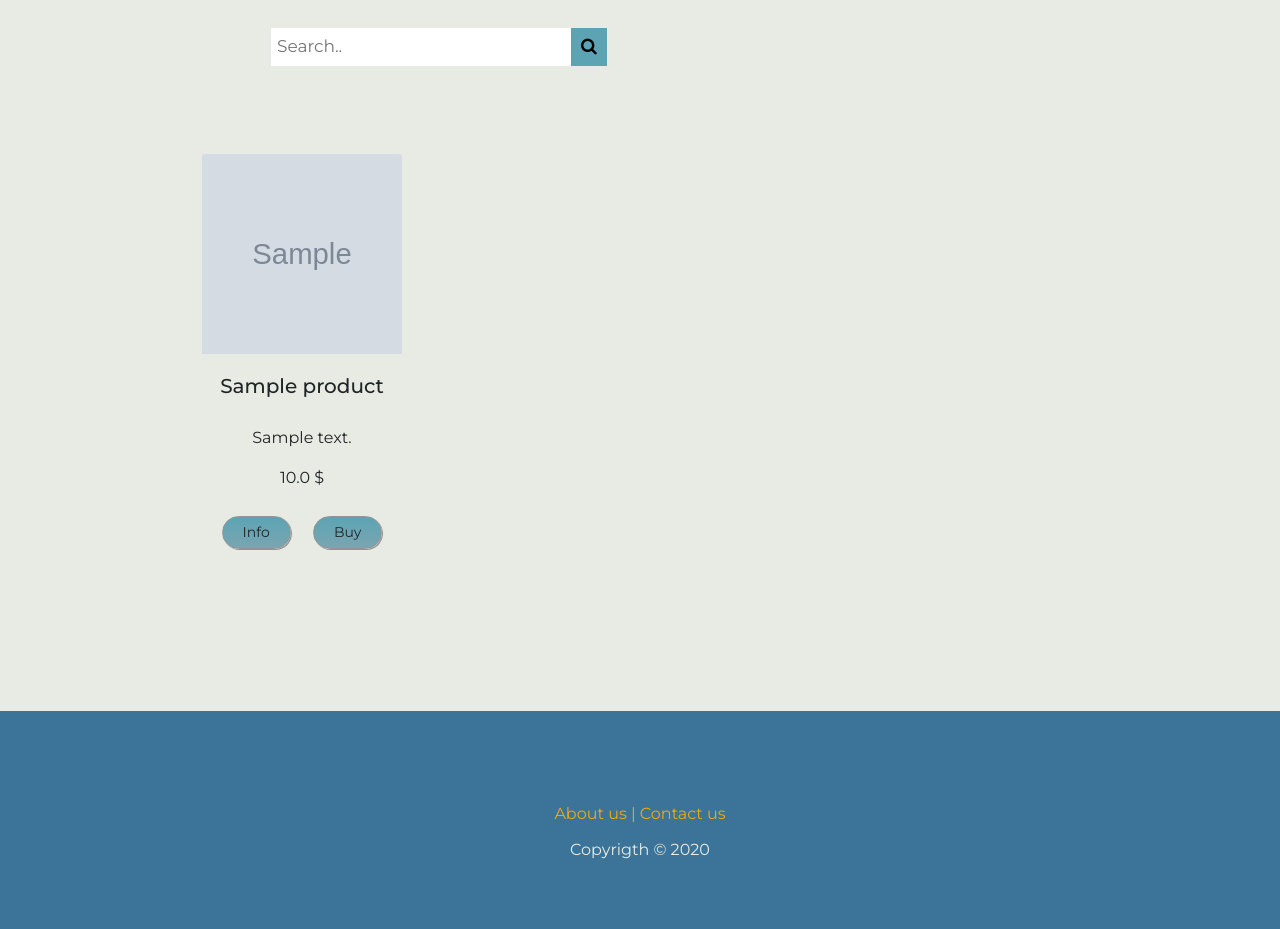
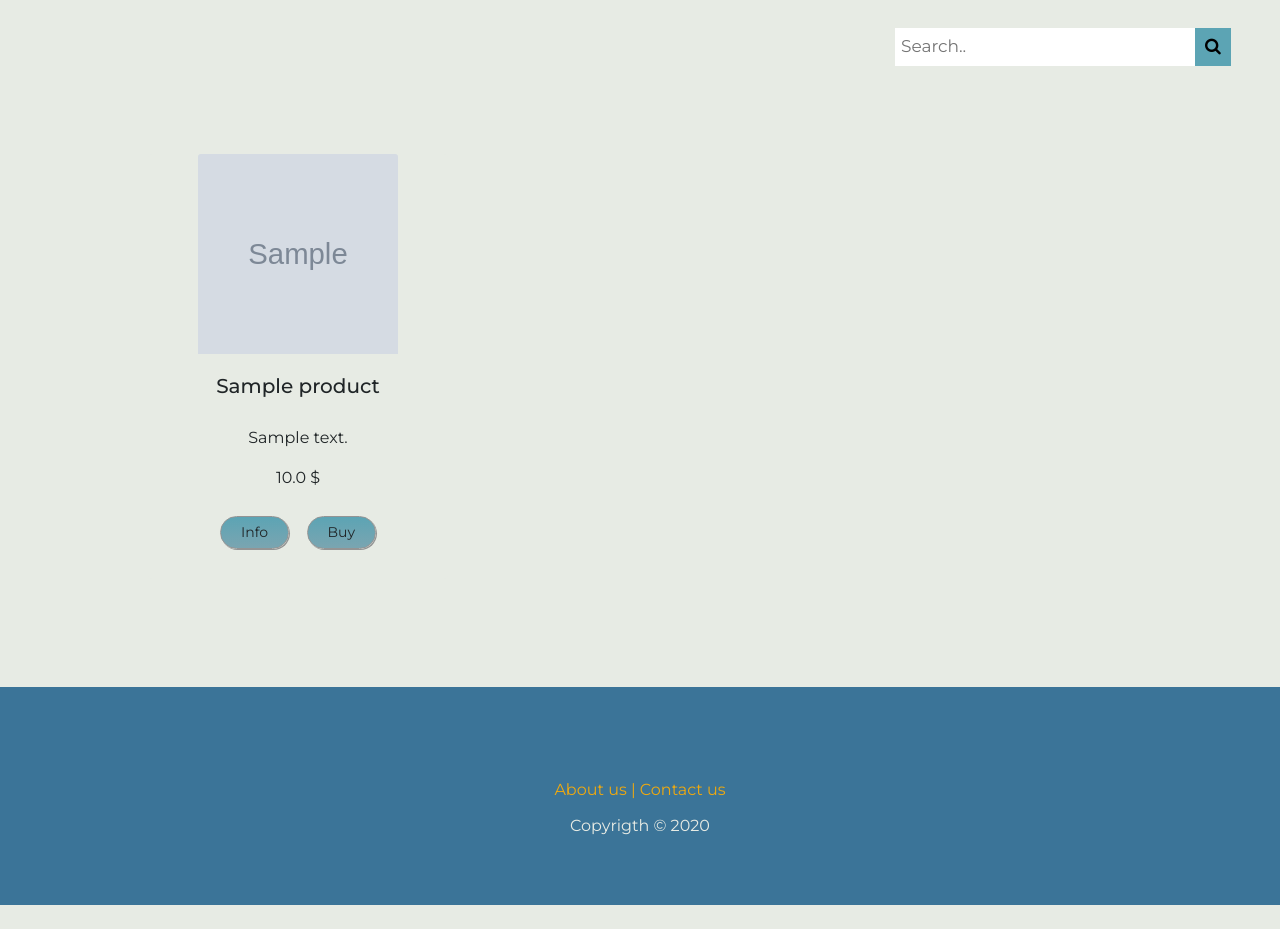
Before and after one commit to gunnsteinng/CaptainConsole2.0, a Django app: page /product/ in a window 1280 px wide. Shown: the part 198-1127 px from the top of the page. After the commit the page ends 1103 px from the top, so only its background shows below. Run offline with Django 3.2, Linux system fonts and the light colour scheme; tables that the repository leaves empty hold one stand-in row (values such as "Sample post"); grey boxes marked "Sample" are stand-in pictures; some libraries are stand-ins or nearby versions.

Commit message:
styles breytingar á search bar

```diff
--- a/static/css/products.css
+++ b/static/css/products.css
@@ -1,6 +1,7 @@
 .single-product {
     border: none;
     background-color: #e7ebe4;
+    max-width: 300px;
 }
 
 .prdouct-background {
@@ -49,3 +50,11 @@
     text-align: right;
     margin-right: 5px;
 }
+
+.search-size-position {
+    width: 400px;
+}
+
+.description-center {
+    padding-right: 0;
+}
--- a/static/js/products.js
+++ b/static/js/products.js
@@ -8,16 +8,27 @@
             success: function (resp) {
                 var newHtml = resp.data.map(d => {
                     return `<section class="product_section" id="product">
-                                <div class="card mb-4 shadow-sm">
-                                    <img src="${d.firstImage}" class="bd-placeholder-img card-img-top" width="100%" height="225" xmlns="http://www.w3.org/2000/svg" preserveAspectRatio="xMidYMid slice" focusable="false" role="img" aria-label="Placeholder: Thumbnail"><title>Placeholder</title><rect width="100%" height="100%" fill="#55595c"/><text x="50%" y="50%" fill="#eceeef" dy=".3em">${d.name}</text></>
+                                <div class="card single-product">
+                                    <img src="${d.firstImage}"
+                                    class="bd-placeholder-img card-img-top product-card-img"
+                                    width="225" height="225"
+                                    xmlns="http://www.w3.org/2000/svg"
+                                    preserveAspectRatio="xMidYMid slice" focusable="false"
+                                    role="img" aria-label="Placeholder: Thumbnail" />
+                                <h5 class="product-card-name">${d.name}</h5>
                                 <div class="card-body">
-                                    <p class="d-inline-block text-truncate" style="max-width: 300px;">${d.description}</p>
+                                    <p class="text-truncate align-items-center">${d.description}</p>
+                                    <p>TODO Vantar Verð</p>
                                     <div class="d-flex justify-content-between align-items-center">
-                                        <div class="btn-group">
-                                            <a href="/product/${d.id}" type="button" class="btn btn-sm btn-outline-secondary">View</a>
-                                            <button type="button" class="btn btn-sm btn-outline-secondary">Edit</button>
+                                        <div class="product-button-div product-info-button">
+                                            <a href="/product/${d.id}" type="button"
+                                                class="btn btn-sm btn-outline-secondary
+                                                product-button">Info</a>
                                         </div>
-                                        <small class="text-muted">TODO Vantar Verð</small>
+                                        <div class="product-button-div product-buy-button">
+                                            <button type="button" class="btn btn-sm
+                                            btn-outline-secondary product-button">Buy</button>
+                                        </div>
                                     </div>
                                 </div>
                                 </div>
--- a/templates/header.html
+++ b/templates/header.html
@@ -18,7 +18,8 @@
             </ul>
         </nav>
         <h1 class="logo">
-            <img src="/static/images/Logo.png" alt="logo"/>
+            <a href="/">
+            <img src="/static/images/Logo.png" alt="logo"/></a>
         </h1>
         <nav class="main-nav">
             <ul class="main-nav-list">
--- a/templates/product/products.html
+++ b/templates/product/products.html
@@ -6,15 +6,6 @@
     {% include 'overlay_cart.html' %}
 </div>
 
-<div class="container search-main-container">
-    <div class="input-group search-container move-right">
-        <input type="search" id="search-box" placeholder="Search..">
-        <div class="input-group-btn">
-            <button type="button" id="search-btn"><i class="fa
-            fa-search"></i></button>
-        </div>
-    </div>
-</div>
 
 <main role="main">
 <div class="prdouct-background">
--- a/templates/product/single_product.html
+++ b/templates/product/single_product.html
@@ -1,5 +1,5 @@
 <section class="product_section" id="product">
-    <div class="card mb-4 single-product">
+    <div class="card single-product">
         <img src="{{ product.productimage_set.first.image }}"
              class="bd-placeholder-img card-img-top product-card-img"
              width="225"
@@ -9,7 +9,7 @@
              role="img" aria-label="Placeholder: Thumbnail" />
         <h5 class="product-card-name">{{ product.name }}</h5>
         <div class="card-body">
-            <p class="text-truncate" style="max-width: 300px;">{{ product.description }}</p>
+            <p class="text-truncate align-items-center">{{ product.description }}</p>
             <p>{{ product.price }} $</p>
             <div class="d-flex justify-content-between align-items-center">
                 <div class="product-button-div product-info-button">
--- /dev/null
+++ b/templates/search_bar.html
@@ -0,0 +1,7 @@
+<div class="input-group search-container">
+    <input type="search" id="search-box" placeholder="Search..">
+    <div class="input-group-btn">
+        <button type="button" id="search-btn"><i class="fa
+        fa-search"></i></button>
+    </div>
+</div>
--- a/templates/top.html
+++ b/templates/top.html
@@ -25,3 +25,6 @@
     {% include 'header.html' %}
 </head>
 <body>
+    <div class="container search-main-container search-size-position">
+        {% include 'search_bar.html' %}
+    </div>
```
